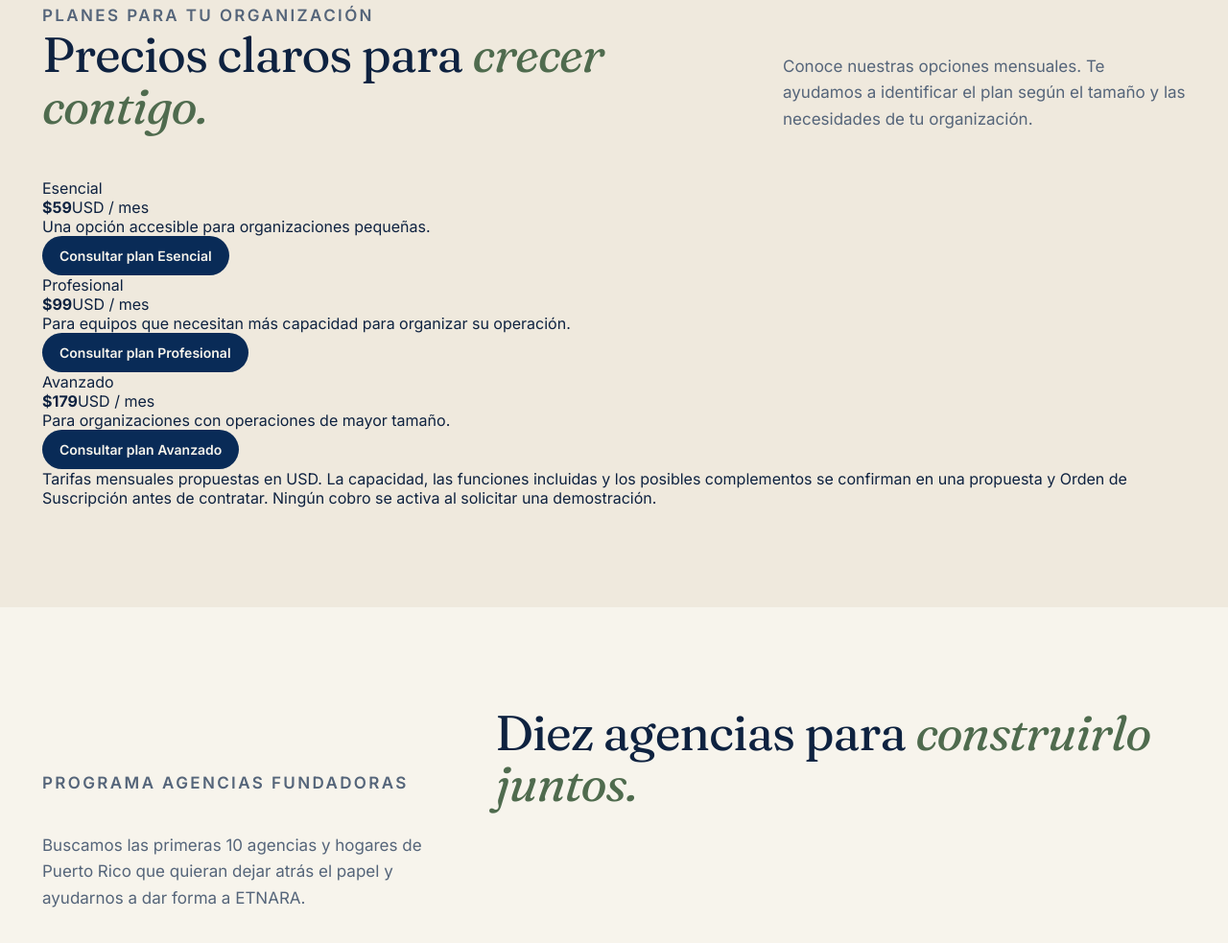
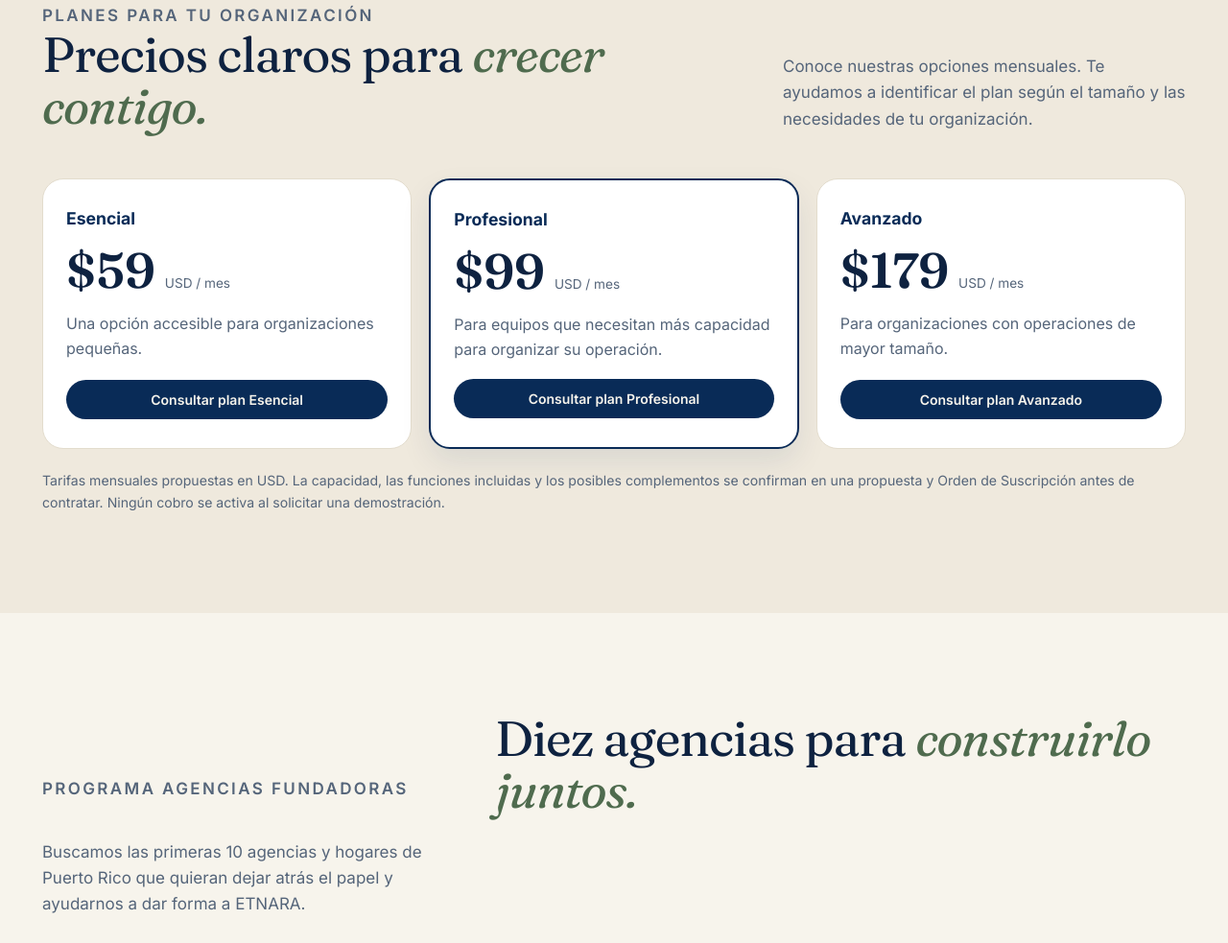
Before and after one commit to ETNARA-Care/ETNARA-Website, a plain HTML site: page index.html in a window 1280 px wide. Shown: the part 4566-5549 px from the top of the page at 96% size. Drawn offline with Linux system fonts and the light colour scheme.

Commit message:
style(web): tarjetas de precios adaptables a móvil

```diff
--- a/styles.css
+++ b/styles.css
@@ -363,3 +363,17 @@ section[id]{scroll-margin-top:76px}
 .footer-social a{width:44px;height:44px;display:grid;place-items:center;border-radius:50%;border:1px solid #1D3A5E;color:var(--sage-light);transition:color .15s,border-color .15s,background .15s}
 .footer-social a:hover,.footer-social a:focus-visible{color:var(--cream);border-color:var(--sage);background:rgba(143,168,139,.12)}
 .footer-social a:focus-visible{outline:2px solid var(--sage-light);outline-offset:2px}
+
+
+/* Tres planes: vista comercial, sin activar suscripciones ni cobros */
+.pricing-grid{display:grid;grid-template-columns:repeat(3,minmax(0,1fr));gap:18px;margin-top:28px}
+.pricing-card{display:flex;flex-direction:column;gap:18px;padding:30px 24px;border:1px solid var(--line);border-radius:22px;background:#fff;min-width:0}
+.pricing-card.pricing-featured{border:2px solid var(--navy);box-shadow:0 14px 32px rgba(9,43,87,.09)}
+.pricing-name{font-size:1.1rem;font-weight:700;color:var(--navy);margin:0}
+.pricing-price{display:flex;align-items:baseline;gap:10px;flex-wrap:wrap;margin:0}
+.pricing-price strong{font-family:var(--serif);font-size:clamp(2.4rem,4vw,3.5rem);font-weight:600;line-height:1}
+.pricing-price span{font-size:.85rem;color:var(--muted)}
+.pricing-card>p:not(.pricing-name):not(.pricing-price){color:var(--muted);line-height:1.6;margin:0;flex:1}
+.pricing-card .pill{text-align:center;justify-content:center}
+.pricing-note{color:var(--muted);font-size:.88rem;line-height:1.6;margin:22px 0 0}
+@media(max-width:760px){.pricing-grid{grid-template-columns:1fr}.pricing-card{padding:24px}.pricing-price strong{font-size:2.8rem}}
```
